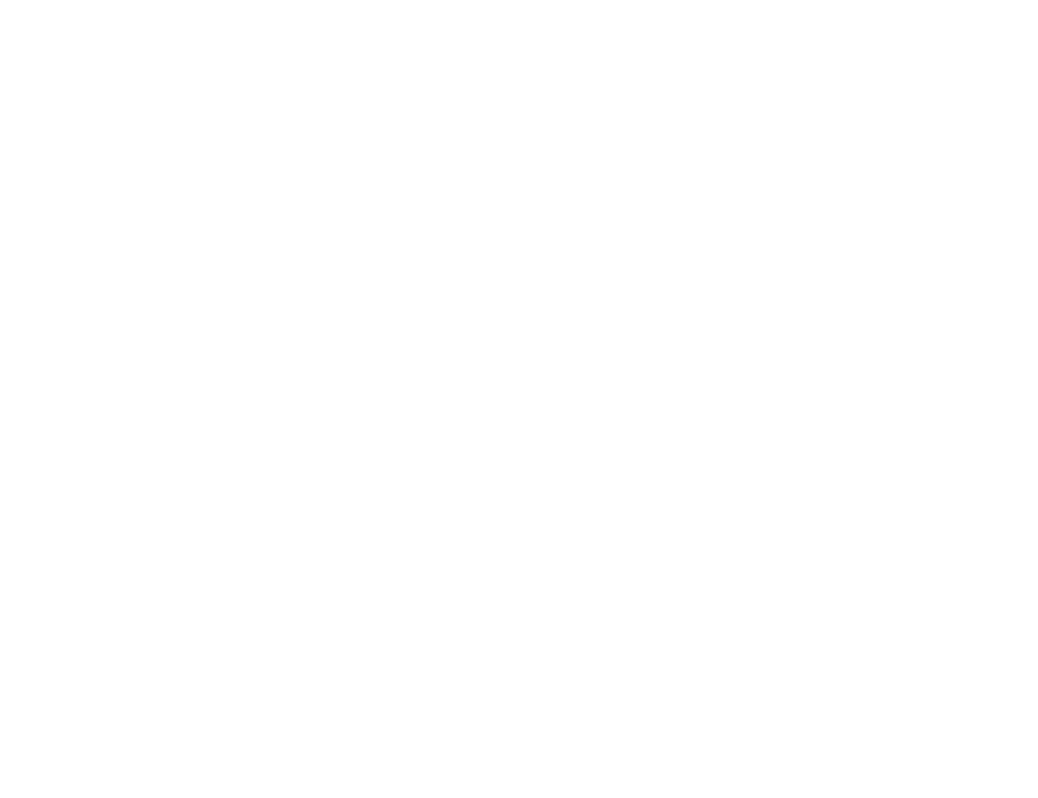
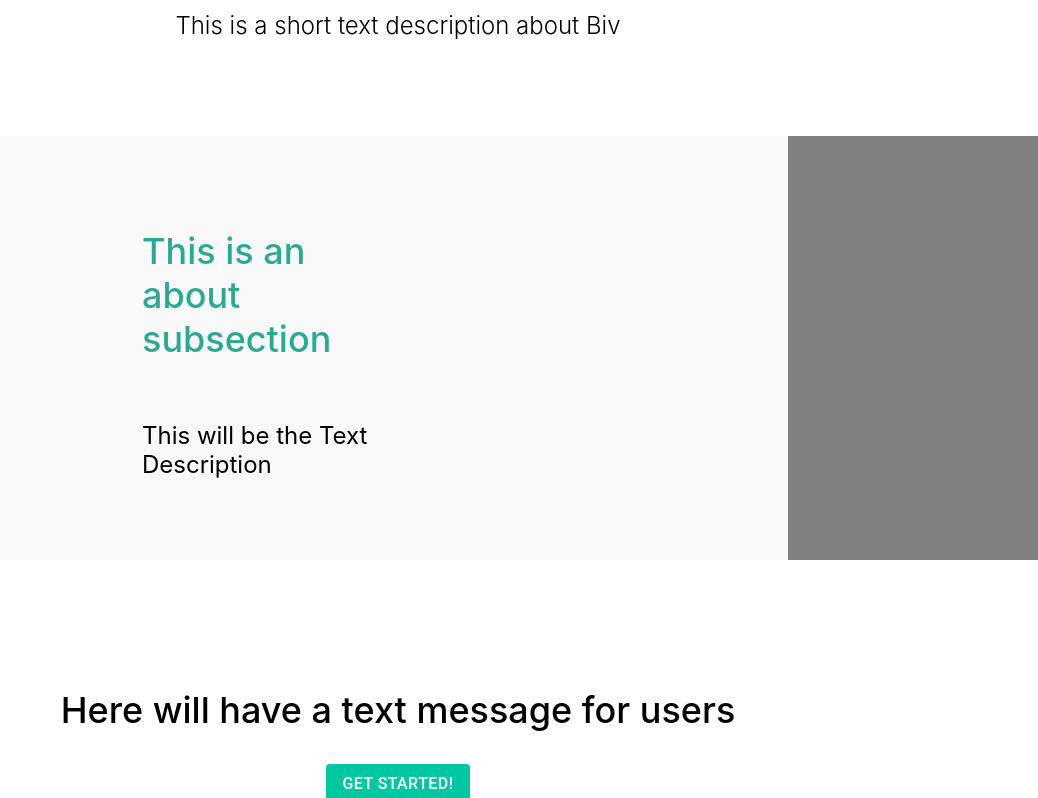
Before and after one commit to AlonsoVS/Biv-web-frontend, a Next.js app: page / in a window 1280 px wide. Shown: the part 1040-1838 px from the top of the page, without its empty margins (242-1280 px from the left). Before the commit the page ends 964 px from the top, so only its background shows below. Built offline with nearby package versions, Linux system fonts and the light colour scheme.

Commit message:
Add about section

```diff
--- /dev/null
+++ b/components/About.js
@@ -0,0 +1,59 @@
+import { Button, makeStyles } from '@material-ui/core'
+import React from 'react'
+import AboutSubSection from './AboutSubSection';
+
+const useStyles = makeStyles({
+    about: {
+        display: 'flex',
+        flexDirection: 'column'
+    },
+    getStartedButton: {
+        borderRadius: '4px',
+        color: 'white',
+        background: 'rgb(0,198,162)',
+        fontSize: '16px',
+        height: 'max-content',
+        margin: '0 auto',
+        padding: '6px 16px',
+        width: 'max-content',
+        "&:hover": {
+            background: 'rgb(45,168,146)'
+        }
+    },
+    description: {
+        fontSize: '24px',
+        fontWeight: 300,
+        margin: '0 auto 2rem'
+    },
+    messageContainer: {
+        display: 'flex',
+        flexDirection: 'column',
+        justifyContent: 'center',
+        margin: '4rem 10rem 10rem'
+    },
+    textMessage: {
+        fontSize: '36px',
+        fontWeight: 500,
+        margin: '0rem auto 2rem'
+    },
+    title: {
+        fontSize: '48px',
+        fontWeight: 500,
+        margin: '4rem auto'
+    }
+});
+
+export default function About(props) {
+    const classes = useStyles();
+    return(
+        <div className={classes.about}>
+            <p className={classes.title}>This is the About Section</p>
+            <p className={classes.description}>This is a short text description about Biv</p>
+            <AboutSubSection/>
+            <div className={classes.messageContainer}>
+                <p className={classes.textMessage}>Here will have a text message for users</p>
+                <Button className={classes.getStartedButton} color="inherit">Get Started!</Button>
+            </div>
+        </div>
+    );
+}
--- /dev/null
+++ b/components/AboutSubSection.js
@@ -0,0 +1,46 @@
+import { makeStyles } from '@material-ui/core'
+import React from 'react'
+
+const useStyles = makeStyles({
+    description: {
+        fontSize: '24px',
+        fontWeight: 400
+    },
+    imageContainer: {
+        background: 'grey',
+        height: '424px',
+        width: '450px'
+    },
+    subsection: {
+        background: 'rgb(249,249,249)',
+        display: 'flex',
+        justifyContent: 'space-between',
+        height: '424px',
+        width: '100%',
+        margin: '4rem 0'
+    },
+    textContainer: {
+        display: 'flex',
+        flexDirection: 'column',
+        justifyContent: 'center',
+        margin: '0 24rem'
+    },
+    title: {
+        color: 'rgb(45,168,146)',
+        fontSize: '36px',
+        fontWeight: 500
+    }
+});
+
+export default function AboutSubSection(props) {
+    const classes = useStyles();
+    return(
+        <div className={classes.subsection}>
+            <div className={classes.textContainer}>
+                <p className={classes.title}>This is an about subsection</p>
+                <p className={classes.description}>This will be the Text Description</p>
+            </div>
+            <div className={classes.imageContainer}></div>
+        </div>
+    );
+}
--- a/pages/main.js
+++ b/pages/main.js
@@ -1,6 +1,7 @@
 import React from 'react'
 import Image from 'next/image'
 import { makeStyles, Button } from '@material-ui/core'
+import About from '../components/About';
 
 const useStyles = makeStyles({
     floatContainer: {
@@ -38,6 +39,7 @@ const useStyles = makeStyles({
 export default function Main() {
     const classes = useStyles();
     return(
+        <div>
             <div className={classes.mainImage}>
                 <div className={classes.floatContainer}>
                     <p className={classes.titleText}>Plan your trip</p>
@@ -45,5 +47,7 @@ export default function Main() {
                 </div>
                 <Image src="/mainImage.jpg" alt="main-image" layout='fill' />
             </div>
+            <About/>
+        </div>
     );
 }
```
Lines whose indentation alone changed are shown as unchanged.
